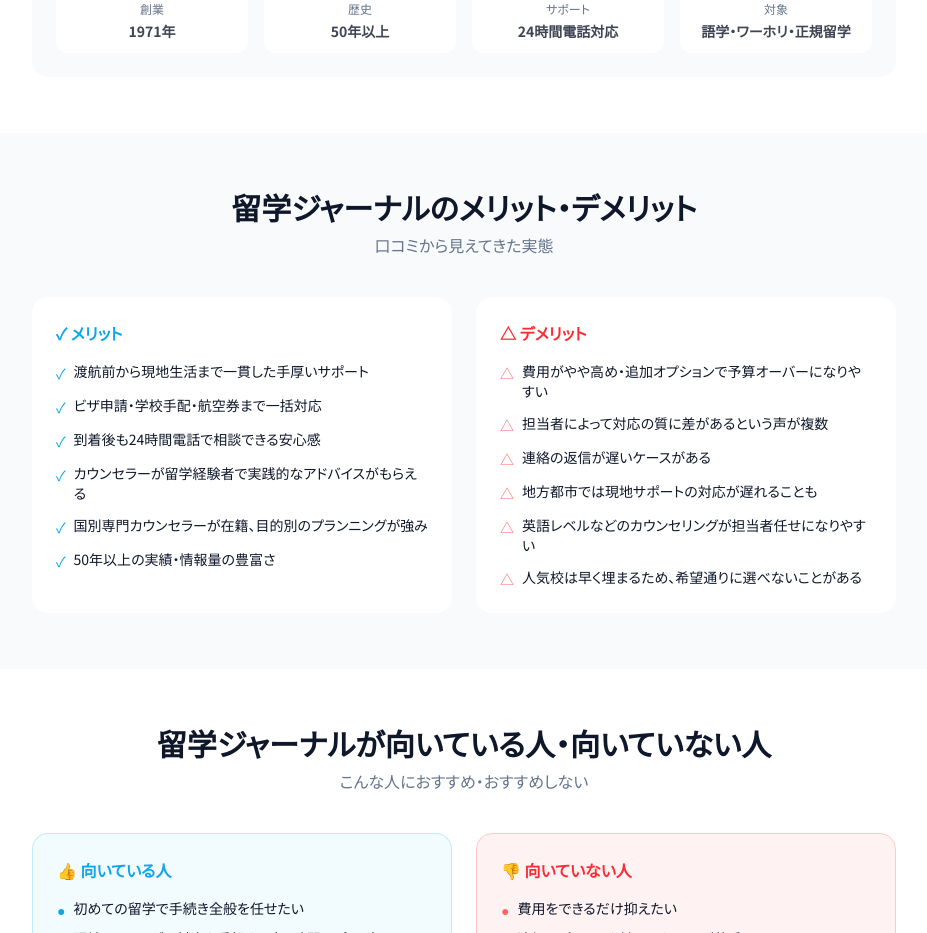
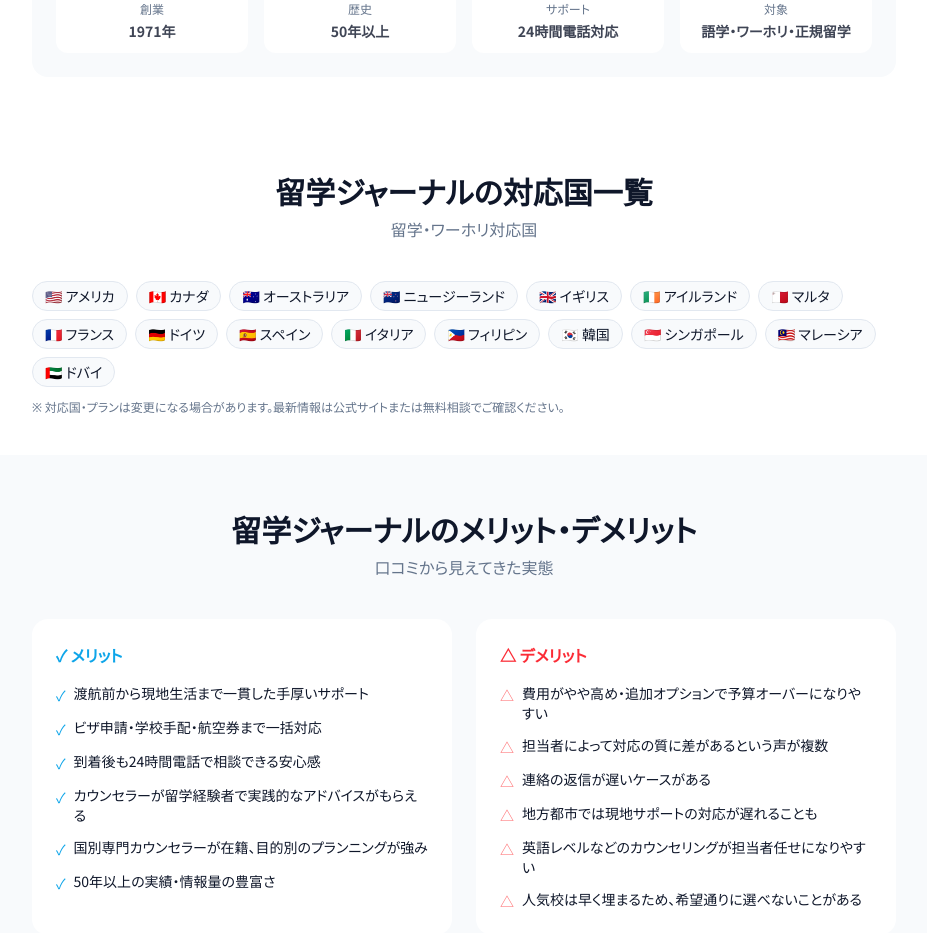
Before and after one commit to takaya0307/abroadpass, a Next.js app: page /ryugakujournal in a window 1280 px wide. Shown: the part 1060-1993 px from the top of the page, without its empty margins (176-1103 px from the left). Built offline with nearby package versions, Linux system fonts and the light colour scheme.

Commit message:
全エージェントページに対応国一覧セクションを追加

```diff
--- a/src/app/iss/page.tsx
+++ b/src/app/iss/page.tsx
@@ -148,6 +148,33 @@
               ))}
             </div>
           </div>
+        </div>
+      </section>
+
+      {/* 対応国 */}
+      <section className="py-10 bg-white">
+        <div className="max-w-4xl mx-auto px-4">
+          <SectionHeading tag="h2" sub="留学・ワーホリ対応国">
+            ISS留学ライフの対応国一覧
+          </SectionHeading>
+          <div className="flex flex-wrap gap-2 mb-3">
+            {[
+              { flag: "🇨🇦", name: "カナダ" },
+              { flag: "🇺🇸", name: "アメリカ" },
+              { flag: "🇬🇧", name: "イギリス" },
+              { flag: "🇮🇪", name: "アイルランド" },
+              { flag: "🇦🇺", name: "オーストラリア" },
+              { flag: "🇳🇿", name: "ニュージーランド" },
+              { flag: "🇲🇹", name: "マルタ" },
+              { flag: "🇵🇭", name: "フィリピン" },
+              { flag: "🇰🇷", name: "韓国" },
+            ].map((c) => (
+              <span key={c.name} className="inline-flex items-center gap-1 bg-soft border border-border rounded-full px-3 py-1 text-sm font-medium">
+                {c.flag} {c.name}
+              </span>
+            ))}
+          </div>
+          <p className="text-xs text-muted">※ 対応国・プランは変更になる場合があります。最新情報は公式サイトまたは無料相談でご確認ください。</p>
         </div>
       </section>
 
--- a/src/app/lastresort/page.tsx
+++ b/src/app/lastresort/page.tsx
@@ -179,6 +179,35 @@
               ))}
             </div>
           </div>
+        </div>
+      </section>
+
+      {/* 対応国 */}
+      <section className="py-10 bg-white">
+        <div className="max-w-4xl mx-auto px-4">
+          <SectionHeading tag="h2" sub="ワーホリ・語学留学対応国">
+            ラストリゾートの対応国一覧
+          </SectionHeading>
+          <div className="flex flex-wrap gap-2 mb-3">
+            {[
+              { flag: "🇦🇺", name: "オーストラリア" },
+              { flag: "🇨🇦", name: "カナダ" },
+              { flag: "🇳🇿", name: "ニュージーランド" },
+              { flag: "🇬🇧", name: "イギリス" },
+              { flag: "🇮🇪", name: "アイルランド" },
+              { flag: "🇩🇪", name: "ドイツ" },
+              { flag: "🇫🇷", name: "フランス" },
+              { flag: "🇰🇷", name: "韓国" },
+              { flag: "🇺🇸", name: "アメリカ" },
+              { flag: "🇵🇭", name: "フィリピン" },
+              { flag: "🇲🇹", name: "マルタ" },
+            ].map((c) => (
+              <span key={c.name} className="inline-flex items-center gap-1 bg-soft border border-border rounded-full px-3 py-1 text-sm font-medium">
+                {c.flag} {c.name}
+              </span>
+            ))}
+          </div>
+          <p className="text-xs text-muted">※ ワーホリ対応国はオーストラリア・カナダ・ニュージーランド・イギリス・アイルランド・ドイツ・フランス・韓国の8カ国。語学留学はアメリカ・フィリピン・マルタ等も対応。対応国・プランは変更になる場合があります。最新情報は公式サイトまたは無料相談でご確認ください。</p>
         </div>
       </section>
 
--- a/src/app/ryugakujournal/page.tsx
+++ b/src/app/ryugakujournal/page.tsx
@@ -159,6 +159,40 @@
               ))}
             </div>
           </div>
+        </div>
+      </section>
+
+      {/* 対応国 */}
+      <section className="py-10 bg-white">
+        <div className="max-w-4xl mx-auto px-4">
+          <SectionHeading tag="h2" sub="留学・ワーホリ対応国">
+            留学ジャーナルの対応国一覧
+          </SectionHeading>
+          <div className="flex flex-wrap gap-2 mb-3">
+            {[
+              { flag: "🇺🇸", name: "アメリカ" },
+              { flag: "🇨🇦", name: "カナダ" },
+              { flag: "🇦🇺", name: "オーストラリア" },
+              { flag: "🇳🇿", name: "ニュージーランド" },
+              { flag: "🇬🇧", name: "イギリス" },
+              { flag: "🇮🇪", name: "アイルランド" },
+              { flag: "🇲🇹", name: "マルタ" },
+              { flag: "🇫🇷", name: "フランス" },
+              { flag: "🇩🇪", name: "ドイツ" },
+              { flag: "🇪🇸", name: "スペイン" },
+              { flag: "🇮🇹", name: "イタリア" },
+              { flag: "🇵🇭", name: "フィリピン" },
+              { flag: "🇰🇷", name: "韓国" },
+              { flag: "🇸🇬", name: "シンガポール" },
+              { flag: "🇲🇾", name: "マレーシア" },
+              { flag: "🇦🇪", name: "ドバイ" },
+            ].map((c) => (
+              <span key={c.name} className="inline-flex items-center gap-1 bg-soft border border-border rounded-full px-3 py-1 text-sm font-medium">
+                {c.flag} {c.name}
+              </span>
+            ))}
+          </div>
+          <p className="text-xs text-muted">※ 対応国・プランは変更になる場合があります。最新情報は公式サイトまたは無料相談でご確認ください。</p>
         </div>
       </section>
 
--- a/src/app/smaru/page.tsx
+++ b/src/app/smaru/page.tsx
@@ -208,6 +208,34 @@
               ))}
             </div>
           </div>
+        </div>
+      </section>
+
+      {/* 対応国 */}
+      <section className="py-10 bg-white">
+        <div className="max-w-4xl mx-auto px-4">
+          <SectionHeading tag="h2" sub="留学・ワーホリ対応国">
+            スマ留の対応国一覧
+          </SectionHeading>
+          <div className="flex flex-wrap gap-2 mb-3">
+            {[
+              { flag: "🇵🇭", name: "フィリピン" },
+              { flag: "🇦🇺", name: "オーストラリア" },
+              { flag: "🇨🇦", name: "カナダ" },
+              { flag: "🇳🇿", name: "ニュージーランド" },
+              { flag: "🇬🇧", name: "イギリス" },
+              { flag: "🇮🇪", name: "アイルランド" },
+              { flag: "🇲🇹", name: "マルタ" },
+              { flag: "🇺🇸", name: "アメリカ" },
+              { flag: "🇦🇪", name: "ドバイ" },
+              { flag: "🇿🇦", name: "南アフリカ" },
+            ].map((c) => (
+              <span key={c.name} className="inline-flex items-center gap-1 bg-soft border border-border rounded-full px-3 py-1 text-sm font-medium">
+                {c.flag} {c.name}
+              </span>
+            ))}
+          </div>
+          <p className="text-xs text-muted">※ 対応国・プランは変更になる場合があります。最新情報は公式サイトまたは無料相談でご確認ください。</p>
         </div>
       </section>
 
--- a/src/app/wintech/page.tsx
+++ b/src/app/wintech/page.tsx
@@ -148,6 +148,37 @@
               ))}
             </div>
           </div>
+        </div>
+      </section>
+
+      {/* 対応国 */}
+      <section className="py-10 bg-white">
+        <div className="max-w-4xl mx-auto px-4">
+          <SectionHeading tag="h2" sub="留学・ワーホリ対応国">
+            ウインテック留学センターの対応国一覧
+          </SectionHeading>
+          <div className="flex flex-wrap gap-2 mb-3">
+            {[
+              { flag: "🇦🇺", name: "オーストラリア" },
+              { flag: "🇨🇦", name: "カナダ" },
+              { flag: "🇳🇿", name: "ニュージーランド" },
+              { flag: "🇬🇧", name: "イギリス" },
+              { flag: "🇮🇪", name: "アイルランド" },
+              { flag: "🇺🇸", name: "アメリカ" },
+              { flag: "🇵🇭", name: "フィリピン" },
+              { flag: "🇲🇹", name: "マルタ" },
+              { flag: "🇩🇪", name: "ドイツ" },
+              { flag: "🇫🇷", name: "フランス" },
+              { flag: "🇪🇸", name: "スペイン" },
+              { flag: "🇮🇹", name: "イタリア" },
+              { flag: "🇰🇷", name: "韓国" },
+            ].map((c) => (
+              <span key={c.name} className="inline-flex items-center gap-1 bg-soft border border-border rounded-full px-3 py-1 text-sm font-medium">
+                {c.flag} {c.name}
+              </span>
+            ))}
+          </div>
+          <p className="text-xs text-muted">※ 対応国・プランは変更になる場合があります。最新情報は公式サイトまたは無料相談でご確認ください。</p>
         </div>
       </section>
 
```
